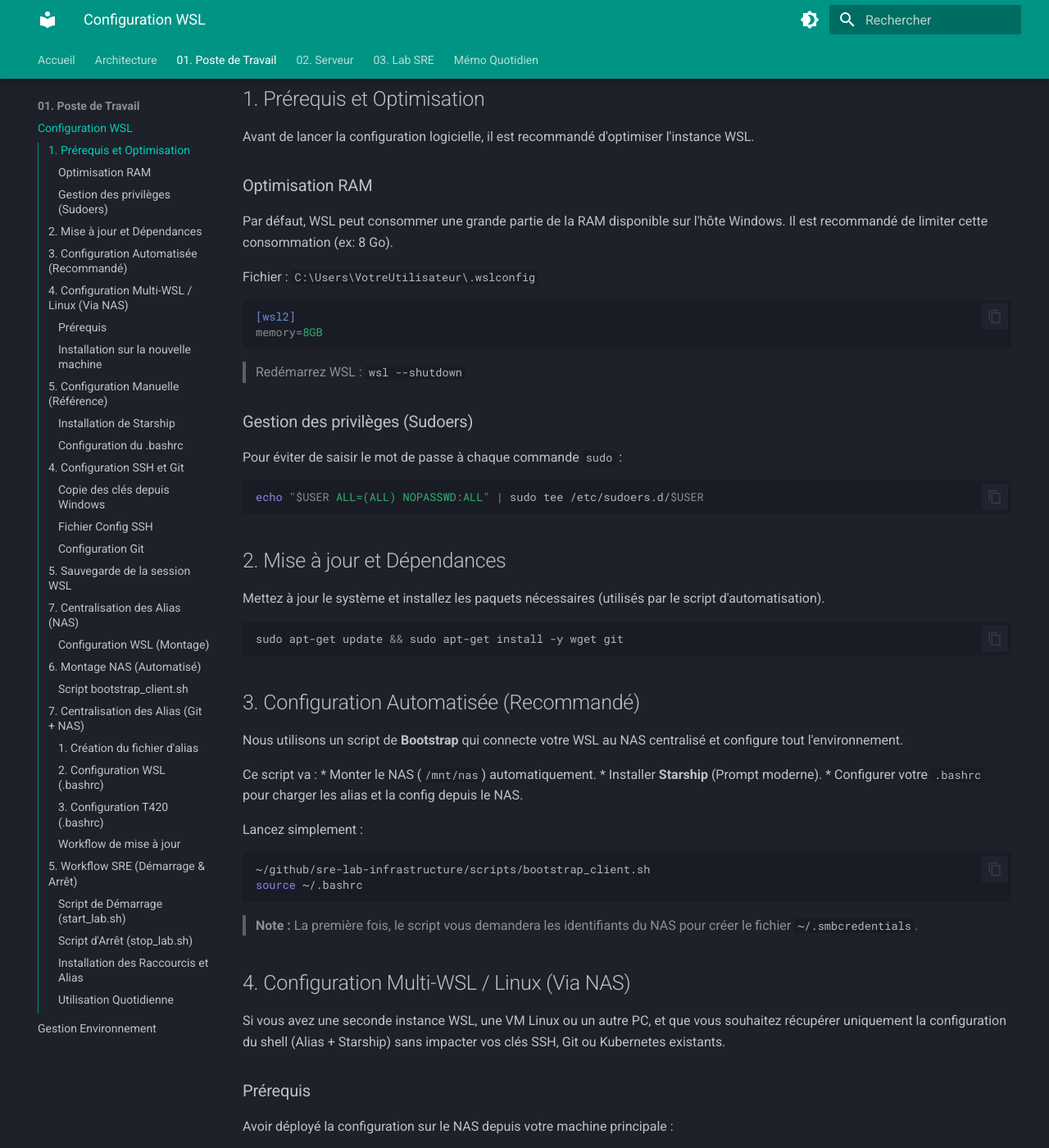
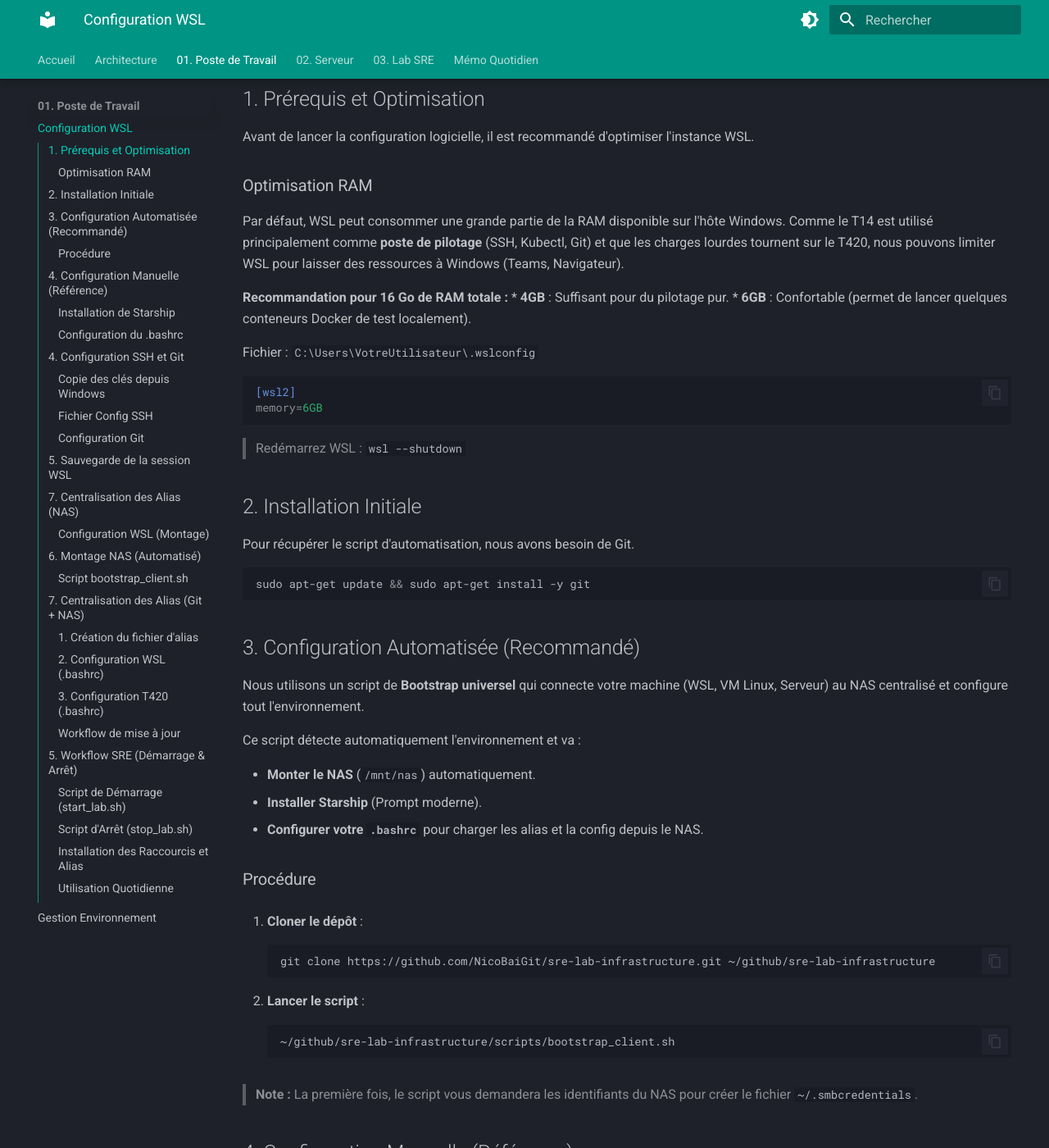
Before and after one commit to NicoBaiGit/sre-lab-infrastructure, an MkDocs documentation site: the page built from docs/wsl.md, in a window 1280 px wide and 1400 px high, scrolled down 216 px. Shown: the whole window at 82% size. Built offline with MkDocs 1.6.1 and Material for MkDocs 9.7.7, drawn with Linux system fonts in a browser that asks for light colours; some of the changed text lies outside the part shown.

````diff
--- a/docs/wsl.md
+++ b/docs/wsl.md
@@ -7,72 +7,53 @@
 Avant de lancer la configuration logicielle, il est recommandé d'optimiser l'instance WSL.
 
 ### Optimisation RAM
-Par défaut, WSL peut consommer une grande partie de la RAM disponible sur l'hôte Windows. Il est recommandé de limiter cette consommation (ex: 8 Go).
+Par défaut, WSL peut consommer une grande partie de la RAM disponible sur l'hôte Windows.
+Comme le T14 est utilisé principalement comme **poste de pilotage** (SSH, Kubectl, Git) et que les charges lourdes tournent sur le T420, nous pouvons limiter WSL pour laisser des ressources à Windows (Teams, Navigateur).
+
+**Recommandation pour 16 Go de RAM totale :**
+*   **4GB** : Suffisant pour du pilotage pur.
+*   **6GB** : Confortable (permet de lancer quelques conteneurs Docker de test localement).
 
 Fichier : `C:\Users\VotreUtilisateur\.wslconfig`
 ```ini
 [wsl2]
-memory=8GB
+memory=6GB
 ```
 > Redémarrez WSL : `wsl --shutdown`
 
-### Gestion des privilèges (Sudoers)
-Pour éviter de saisir le mot de passe à chaque commande `sudo` :
+## 2. Installation Initiale
+
+Pour récupérer le script d'automatisation, nous avons besoin de Git.
 
 ```bash
-echo "$USER ALL=(ALL) NOPASSWD:ALL" | sudo tee /etc/sudoers.d/$USER
-```
-
-## 2. Mise à jour et Dépendances
-
-Mettez à jour le système et installez les paquets nécessaires (utilisés par le script d'automatisation).
-
-```bash
-sudo apt-get update && sudo apt-get install -y wget git
+sudo apt-get update && sudo apt-get install -y git
 ```
 
 ## 3. Configuration Automatisée (Recommandé)
 
-Nous utilisons un script de **Bootstrap** qui connecte votre WSL au NAS centralisé et configure tout l'environnement.
+Nous utilisons un script de **Bootstrap universel** qui connecte votre machine (WSL, VM Linux, Serveur) au NAS centralisé et configure tout l'environnement.
 
-Ce script va :
-*   Monter le NAS (`/mnt/nas`) automatiquement.
-*   Installer **Starship** (Prompt moderne).
-*   Configurer votre `.bashrc` pour charger les alias et la config depuis le NAS.
+Ce script détecte automatiquement l'environnement et va :
 
-Lancez simplement :
+*   **Monter le NAS** (`/mnt/nas`) automatiquement.
+*   **Installer Starship** (Prompt moderne).
+*   **Configurer votre `.bashrc`** pour charger les alias et la config depuis le NAS.
 
-```bash
-~/github/sre-lab-infrastructure/scripts/bootstrap_client.sh
-source ~/.bashrc
-```
+### Procédure
+
+1.  **Cloner le dépôt** :
+    ```bash
+    git clone https://github.com/NicoBaiGit/sre-lab-infrastructure.git ~/github/sre-lab-infrastructure
+    ```
+
+2.  **Lancer le script** :
+    ```bash
+    ~/github/sre-lab-infrastructure/scripts/bootstrap_client.sh
+    ```
 
 > **Note :** La première fois, le script vous demandera les identifiants du NAS pour créer le fichier `~/.smbcredentials`.
 
-## 4. Configuration Multi-WSL / Linux (Via NAS)
-
-Si vous avez une seconde instance WSL, une VM Linux ou un autre PC, et que vous souhaitez récupérer uniquement la configuration du shell (Alias + Starship) sans impacter vos clés SSH, Git ou Kubernetes existants.
-
-### Prérequis
-Avoir déployé la configuration sur le NAS depuis votre machine principale :
-```bash
-deploy_env
-```
-
-### Installation sur la nouvelle machine
-Utilisez le script de bootstrap universel :
-
-```bash
-# Cloner le repo (si possible)
-git clone https://github.com/NicoBaiGit/sre-lab-infrastructure.git ~/github/sre-lab-infrastructure
-
-# Lancer le bootstrap
-~/github/sre-lab-infrastructure/scripts/bootstrap_client.sh
-```
-
-Le script est disponible ici : [scripts/bootstrap_client.sh](../scripts/bootstrap_client.sh)
-
-## 5. Configuration Manuelle (Référence)
+## 4. Configuration Manuelle (Référence)
 
 Si vous préférez configurer manuellement ou comprendre ce que fait le script.
 
--- a/mkdocs.yml
+++ b/mkdocs.yml
@@ -2,6 +2,15 @@
 site_url: https://NicoBaiGit.github.io/sre-lab-infrastructure/
 site_description: Documentation du Lab SRE personnel
 site_author: Nicolas Bailleul
+
+nav:
+  - Accueil: index.md
+  - Architecture: architecture.md
+  - Poste de Travail (WSL): wsl.md
+  - Gestion Workstation: workstation-management.md
+  - Serveur (T420): ubuntu-server.md
+  - Guide du Lab: setup-lab.md
+  - Mémo Quotidien: daily_memo.md
 
 theme:
   name: material
````
Also changed, not shown: docs/index.md (+16 -6 lines), 1 other file.
